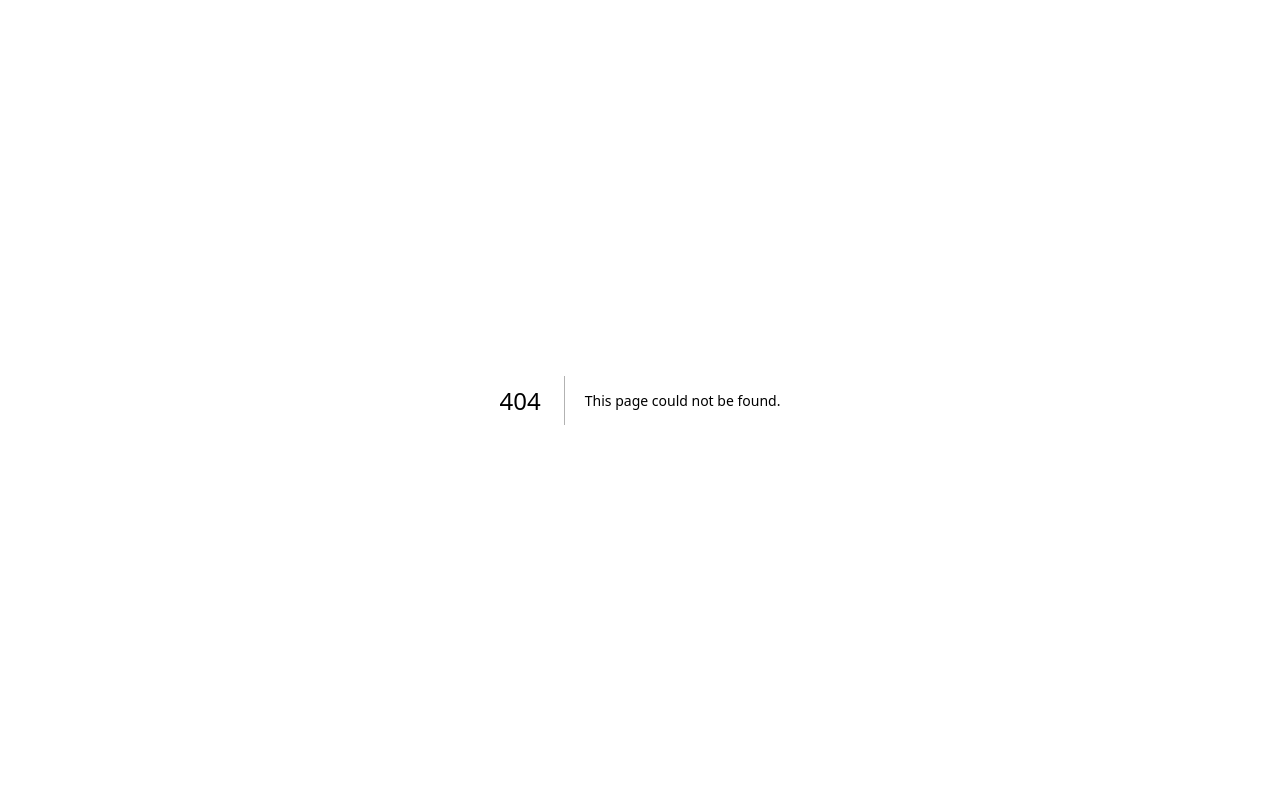
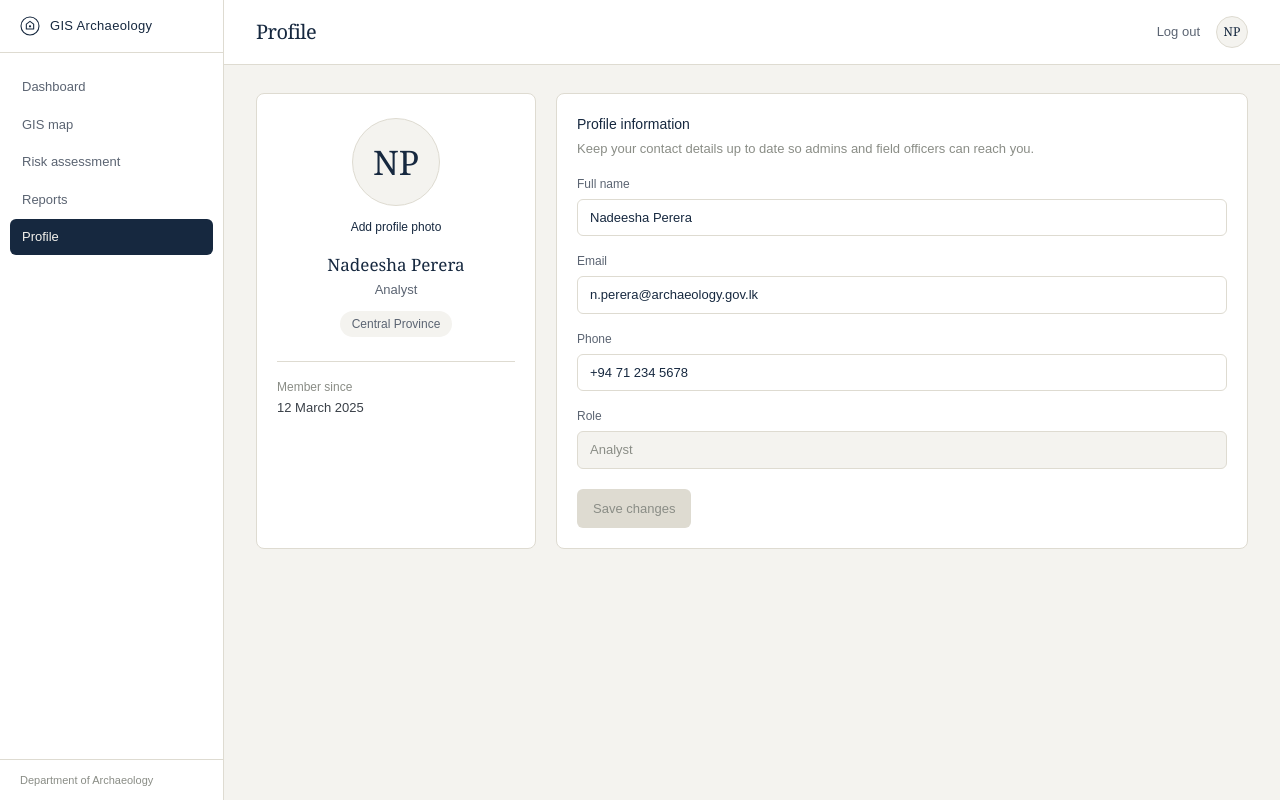
Before and after one commit to dilusewhpd/gis-archaeological-exploration-system, a Next.js app in the folder frontend/: page /analyst/dashboard/profile in a window 1280 px wide. Before the commit this address had no page. Built offline with nearby package versions, Linux system fonts and the light colour scheme; no server answers.

Commit message:
feat: add Analyst Profile page with user profile display and editing functionality

```diff
--- /dev/null
+++ b/frontend/src/app/analyst/dashboard/profile/page.tsx
@@ -0,0 +1,177 @@
+import Image from "next/image";
+import Link from "next/link";
+import { ProfileForm } from "./profile-form";
+
+/**
+ * Analyst profile — /analyst/dashboard/profile
+ *
+ * Server component: fetches the signed-in user's profile info.
+ * Replace PROFILE_ENDPOINT with your real API route; falls back to
+ * placeholder data if the request fails.
+ *
+ * Use-case mapping:
+ *  - "User views own profile information" (Authentication and User
+ *     Management module)
+ *  - "User update own profile information" --<<extends>>--> "Update
+ *     profile image" (shown only when the user has no photo, per the
+ *     "If haven't profile photo" guard on the diagram)
+ *
+ * The actual field-editing (PATCH) and photo upload are client
+ * interactions — this page renders the form shell and passes control to
+ * a small client component (ProfileForm) for the editable parts. Wire
+ * ProfileForm's submit handler to your real API route.
+ */
+
+const PROFILE_ENDPOINT = `${process.env.NEXT_PUBLIC_API_BASE_URL ?? ""}/api/analyst/profile`;
+
+type UserProfile = {
+  id: string;
+  fullName: string;
+  email: string;
+  role: string;
+  region: string;
+  phone: string | null;
+  photoUrl: string | null;
+  joinedDate: string;
+};
+
+const FALLBACK_DATA: UserProfile = {
+  id: "user1",
+  fullName: "Nadeesha Perera",
+  email: "n.perera@archaeology.gov.lk",
+  role: "Analyst",
+  region: "Central Province",
+  phone: "+94 71 234 5678",
+  photoUrl: null,
+  joinedDate: "2025-03-12",
+};
+
+async function getProfileData(): Promise<UserProfile> {
+  try {
+    const res = await fetch(PROFILE_ENDPOINT, { cache: "no-store" });
+    if (!res.ok) return FALLBACK_DATA;
+    return (await res.json()) as UserProfile;
+  } catch {
+    return FALLBACK_DATA;
+  }
+}
+
+export default async function AnalystProfilePage() {
+  const profile = await getProfileData();
+
+  return (
+    <div className="flex flex-1 flex-col">
+      <header className="flex items-center justify-between border-b border-[#DEDBD1] bg-white px-8 py-4">
+        <h1 className="font-serif text-[20px] tracking-tight text-[#16283F]">Profile</h1>
+        <div className="flex items-center gap-4">
+          <Link
+            href="/auth/logout"
+            className="text-[13px] font-medium text-[#5B6472] transition hover:text-[#16283F]"
+          >
+            Log out
+          </Link>
+          <Avatar photoUrl={profile.photoUrl} name={profile.fullName} size={32} />
+        </div>
+      </header>
+
+      <main className="flex-1 px-8 py-7">
+        <div className="grid grid-cols-1 gap-5 lg:grid-cols-[280px_minmax(0,1fr)]">
+          {/* Photo + role summary */}
+          <div className="rounded-[8px] border border-[#DEDBD1] bg-white px-5 py-6 text-center">
+            <div className="flex flex-col items-center">
+              <Avatar photoUrl={profile.photoUrl} name={profile.fullName} size={88} />
+
+              <PhotoUploadControl hasPhoto={Boolean(profile.photoUrl)} />
+
+              <h2 className="mt-4 font-serif text-[17px] text-[#16283F]">{profile.fullName}</h2>
+              <p className="mt-0.5 text-[13px] text-[#5B6472]">{profile.role}</p>
+
+              <span className="mt-3 rounded-full bg-[#F4F3EF] px-3 py-1 text-[12px] text-[#5B6472]">
+                {profile.region}
+              </span>
+            </div>
+
+            <div className="mt-6 border-t border-[#DEDBD1] pt-4 text-left">
+              <p className="text-[12px] text-[#8A8D86]">Member since</p>
+              <p className="mt-0.5 text-[13px] text-[#3A4048]">
+                {formatDate(profile.joinedDate)}
+              </p>
+            </div>
+          </div>
+
+          {/* Editable profile info */}
+          <div className="rounded-[8px] border border-[#DEDBD1] bg-white px-5 py-5">
+            <h2 className="text-[14px] font-medium text-[#16283F]">Profile information</h2>
+            <p className="mt-1 text-[13px] text-[#8A8D86]">
+              Keep your contact details up to date so admins and field officers can reach you.
+            </p>
+
+            <ProfileForm profile={profile} />
+          </div>
+        </div>
+      </main>
+    </div>
+  );
+}
+
+function Avatar({
+  photoUrl,
+  name,
+  size,
+}: {
+  photoUrl: string | null;
+  name: string;
+  size: number;
+}) {
+  const initials = name
+    .split(" ")
+    .map((part) => part[0])
+    .slice(0, 2)
+    .join("")
+    .toUpperCase();
+
+  if (photoUrl) {
+    return (
+      <Image
+        src={photoUrl}
+        alt={name}
+        width={size}
+        height={size}
+        className="rounded-full border border-[#DEDBD1] object-cover"
+        style={{ width: size, height: size }}
+      />
+    );
+  }
+
+  return (
+    <div
+      className="flex items-center justify-center rounded-full border border-[#DEDBD1] bg-[#F4F3EF] font-serif text-[#16283F]"
+      style={{ width: size, height: size, fontSize: size / 2.6 }}
+      aria-label={name}
+    >
+      {initials}
+    </div>
+  );
+}
+
+/**
+ * Only rendered path that matches the "If haven't profile photo" extend
+ * guard — when a photo already exists this becomes a lower-key "Replace
+ * photo" affordance instead of the extend flow.
+ */
+function PhotoUploadControl({ hasPhoto }: { hasPhoto: boolean }) {
+  return (
+    <label className="mt-3 cursor-pointer text-[12px] font-medium text-[#16283F] underline-offset-2 hover:underline">
+      {hasPhoto ? "Replace photo" : "Add profile photo"}
+      <input type="file" accept="image/*" className="sr-only" />
+    </label>
+  );
+}
+
+function formatDate(isoDate: string): string {
+  return new Date(isoDate).toLocaleDateString("en-GB", {
+    day: "numeric",
+    month: "long",
+    year: "numeric",
+  });
+}
--- /dev/null
+++ b/frontend/src/app/analyst/dashboard/profile/profile-form.tsx
@@ -0,0 +1,138 @@
+"use client";
+
+import { useState, type FormEvent } from "react";
+
+type UserProfile = {
+  id: string;
+  fullName: string;
+  email: string;
+  role: string;
+  region: string;
+  phone: string | null;
+  photoUrl: string | null;
+  joinedDate: string;
+};
+
+type SaveState = "idle" | "saving" | "saved" | "error";
+
+export function ProfileForm({ profile }: { profile: UserProfile }) {
+  const [fullName, setFullName] = useState(profile.fullName);
+  const [email, setEmail] = useState(profile.email);
+  const [phone, setPhone] = useState(profile.phone ?? "");
+  const [saveState, setSaveState] = useState<SaveState>("idle");
+
+  const isDirty =
+    fullName !== profile.fullName || email !== profile.email || phone !== (profile.phone ?? "");
+
+  async function handleSubmit(event: FormEvent<HTMLFormElement>) {
+    event.preventDefault();
+    setSaveState("saving");
+
+    try {
+      const res = await fetch("/api/analyst/profile", {
+        method: "PATCH",
+        headers: { "Content-Type": "application/json" },
+        body: JSON.stringify({ fullName, email, phone: phone || null }),
+      });
+      if (!res.ok) throw new Error("Request failed");
+      setSaveState("saved");
+    } catch {
+      setSaveState("error");
+    }
+  }
+
+  function handleCancel() {
+    setFullName(profile.fullName);
+    setEmail(profile.email);
+    setPhone(profile.phone ?? "");
+    setSaveState("idle");
+  }
+
+  return (
+    <form onSubmit={handleSubmit} className="mt-4 space-y-4">
+      <Field label="Full name">
+        <input
+          type="text"
+          value={fullName}
+          onChange={(e) => {
+            setFullName(e.target.value);
+            setSaveState("idle");
+          }}
+          className="w-full rounded-[6px] border border-[#DEDBD1] px-3 py-2 text-[13px] text-[#16283F] outline-none focus:border-[#16283F]/40"
+        />
+      </Field>
+
+      <Field label="Email">
+        <input
+          type="email"
+          value={email}
+          onChange={(e) => {
+            setEmail(e.target.value);
+            setSaveState("idle");
+          }}
+          className="w-full rounded-[6px] border border-[#DEDBD1] px-3 py-2 text-[13px] text-[#16283F] outline-none focus:border-[#16283F]/40"
+        />
+      </Field>
+
+      <Field label="Phone">
+        <input
+          type="tel"
+          value={phone}
+          placeholder="Not provided"
+          onChange={(e) => {
+            setPhone(e.target.value);
+            setSaveState("idle");
+          }}
+          className="w-full rounded-[6px] border border-[#DEDBD1] px-3 py-2 text-[13px] text-[#16283F] outline-none placeholder:text-[#8A8D86] focus:border-[#16283F]/40"
+        />
+      </Field>
+
+      <Field label="Role">
+        <input
+          type="text"
+          value={profile.role}
+          disabled
+          className="w-full rounded-[6px] border border-[#DEDBD1] bg-[#F4F3EF] px-3 py-2 text-[13px] text-[#8A8D86]"
+        />
+      </Field>
+
+      <div className="flex items-center gap-3 pt-1">
+        <button
+          type="submit"
+          disabled={!isDirty || saveState === "saving"}
+          className="rounded-[6px] bg-[#16283F] px-4 py-2.5 text-[13px] font-medium text-[#F4F2ED] transition hover:bg-[#1D3450] disabled:cursor-not-allowed disabled:bg-[#DEDBD1] disabled:text-[#8A8D86]"
+        >
+          {saveState === "saving" ? "Saving…" : "Save changes"}
+        </button>
+
+        {isDirty && (
+          <button
+            type="button"
+            onClick={handleCancel}
+            className="text-[13px] font-medium text-[#5B6472] hover:text-[#16283F]"
+          >
+            Cancel
+          </button>
+        )}
+
+        {saveState === "saved" && (
+          <span className="text-[13px] text-[#2F5C3B]">Saved.</span>
+        )}
+        {saveState === "error" && (
+          <span className="text-[13px] text-[#9A4B2E]">
+            Couldn&apos;t save changes. Try again.
+          </span>
+        )}
+      </div>
+    </form>
+  );
+}
+
+function Field({ label, children }: { label: string; children: React.ReactNode }) {
+  return (
+    <label className="block">
+      <span className="mb-1.5 block text-[12px] text-[#5B6472]">{label}</span>
+      {children}
+    </label>
+  );
+}
```
